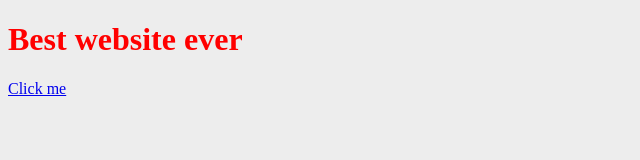
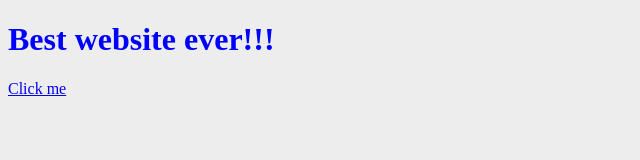
Before and after one commit to atmosfeer/git-101, a plain HTML site: page index.html in a window 1280 px wide. Shown: the whole page, without its empty margins (0-640 px from the left). Drawn offline with Linux system fonts and the light colour scheme.

Commit message:
huge improvements across the board

```diff
--- a/index.html
+++ b/index.html
@@ -6,7 +6,7 @@
   <link rel="stylesheet" href="style.css">
 </head>
 <body>
-  <h1>Best website ever</h1>
+  <h1>Best website ever!!!</h1>
   <a href="http://google.com">Click me</a>
 </body>
 </html>
--- a/style.css
+++ b/style.css
@@ -3,5 +3,5 @@ body {
 }
 
 h1 {
-  color: red;
+  color: blue;
 }
```
